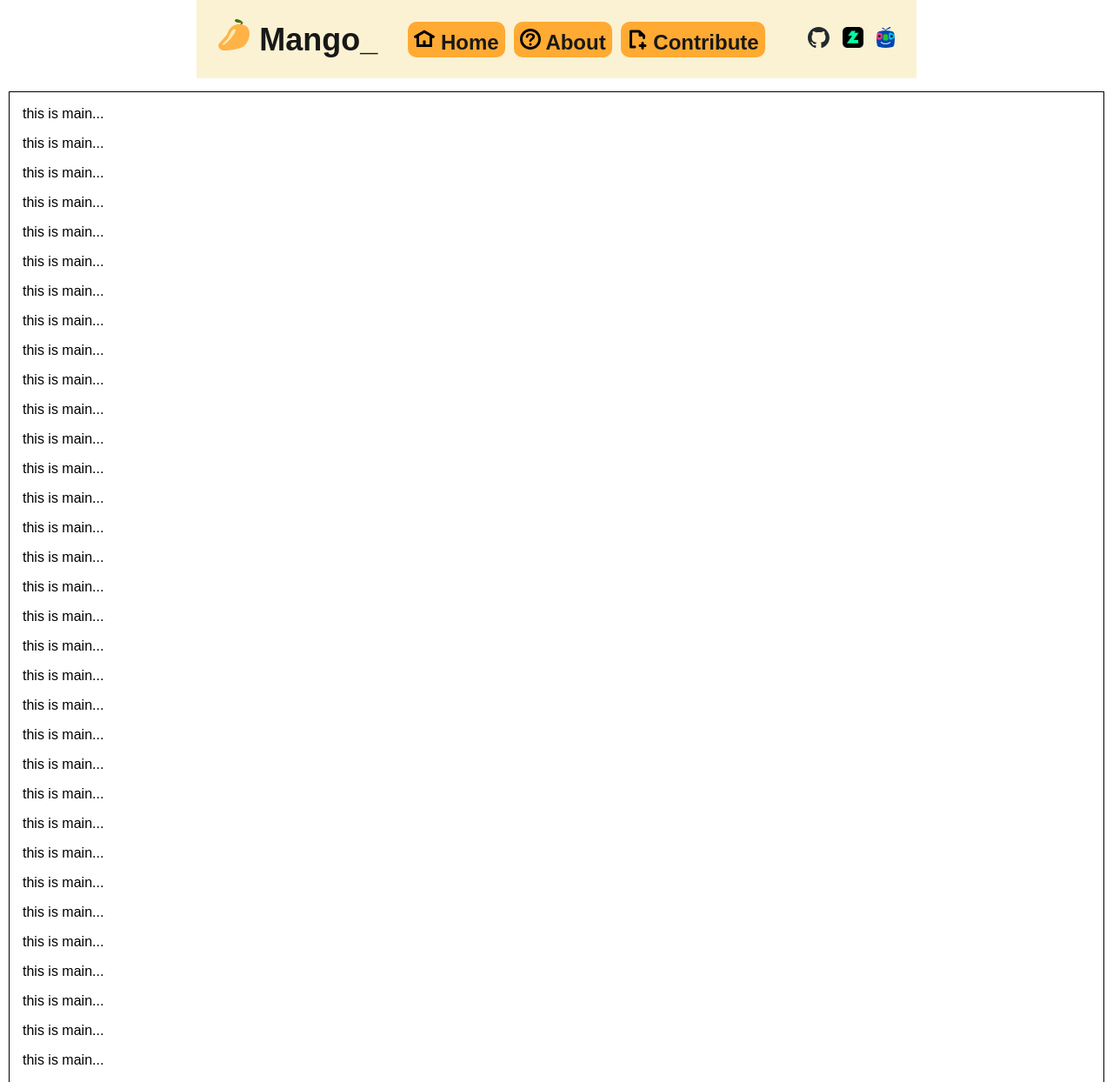
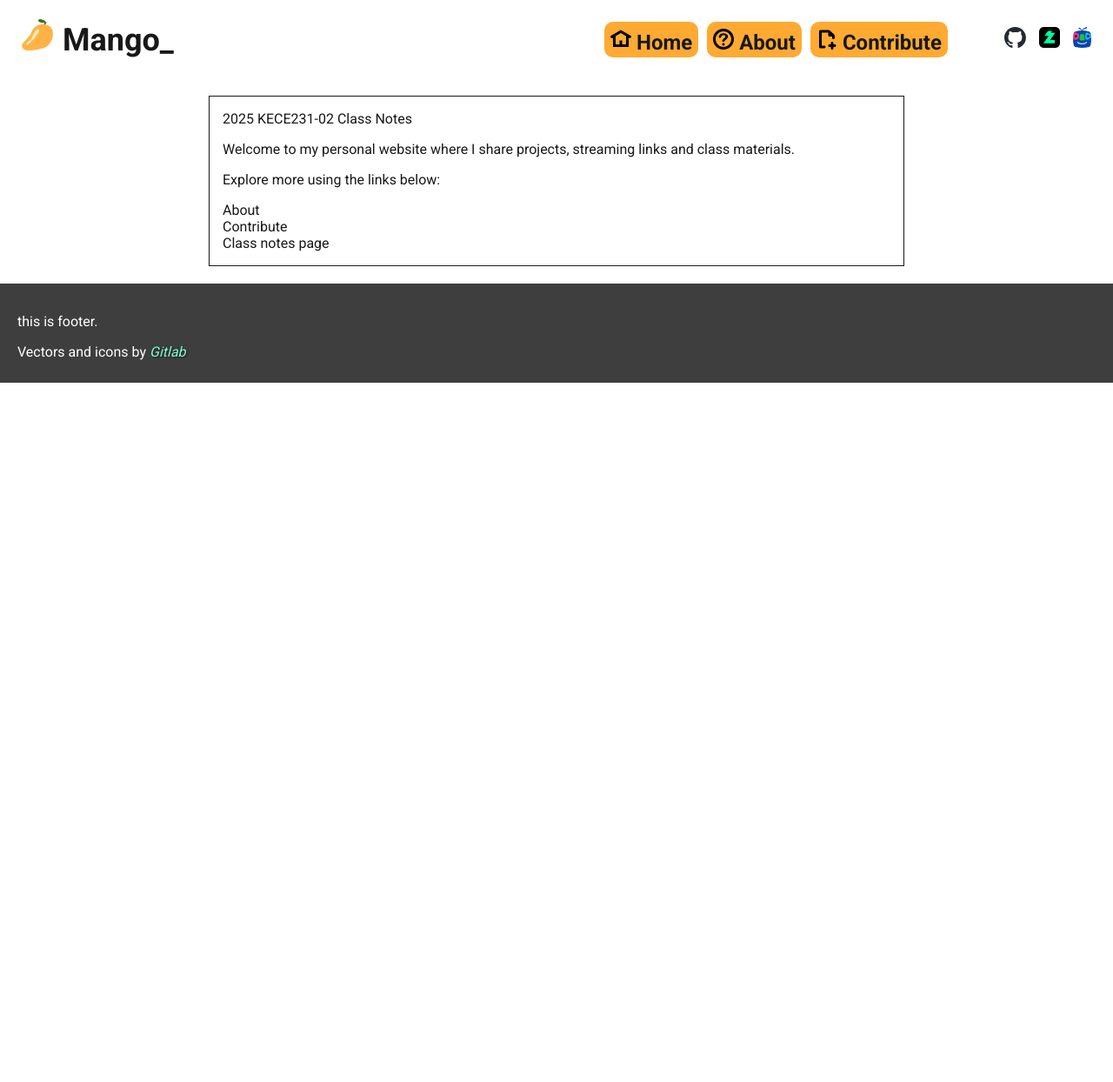
Before and after one commit to Mango-Clark/Mango-Clark.github.io, a website: page index.html in a window 1280 px wide. Shown: the top 1244 px of the page at 87% size. After the commit the page ends 800 px from the top, so only its background shows below. Drawn offline with Linux system fonts and the light colour scheme.

Commit message:
Remove test suite

```diff
--- a/index.html
+++ b/index.html
@@ -2,18 +2,21 @@
 <html lang="en">
 
 <head>
-	<meta charset="utf_8">
+	<meta charset="utf-8">
 	<title>망고_의 홈페이지</title>
-	<link rel="icon" href="image/logo.svg" />
-	<link rel="apple_touch_icon" href="image/logo.svg" />
-	<link rel="stylesheet" href="style.css" />
-	<script defer="defer" src="script.js"></script>
+       <link rel="icon" href="image/logo.svg" />
+       <link rel="apple_touch_icon" href="image/logo.svg" />
+       <link rel="preconnect" href="https://fonts.googleapis.com">
+       <link rel="preconnect" href="https://fonts.gstatic.com" crossorigin>
+       <link href="https://fonts.googleapis.com/css2?family=Roboto:wght@400;700&display=swap" rel="stylesheet">
+       <link rel="stylesheet" href="style.css" />
+       <script defer="defer" src="script.js"></script>
 </head>
 
 <body>
 	<nav class="navigationbar top">
 		<div class="title">
-			<a href="http://Mango_Clark.github.io/index.html">
+                        <a href="/index.html">
 				<img class="logo" src="image/logo.svg" alt="망고_">
 				<span class="title_text">Mango_ </span>
 			</a>
@@ -58,39 +61,14 @@
 	<div class="container">
 		<div class="content">
 			<a id="home"></a>
-			<p>this is main...</p>
-			<p>this is main...</p>
-			<p>this is main...</p>
-			<p>this is main...</p>
-			<p>this is main...</p>
-			<p>this is main...</p>
-			<p>this is main...</p>
-			<p>this is main...</p>
-			<p>this is main...</p>
-			<p>this is main...</p>
-			<p>this is main...</p>
-			<p>this is main...</p>
-			<p>this is main...</p>
-			<p>this is main...</p>
-			<p>this is main...</p>
-			<p>this is main...</p>
-			<p>this is main...</p>
-			<p>this is main...</p>
-			<p>this is main...</p>
-			<p>this is main...</p>
-			<p>this is main...</p>
-			<p>this is main...</p>
-			<p>this is main...</p>
-			<p>this is main...</p>
-			<p>this is main...</p>
-			<p>this is main...</p>
-			<p>this is main...</p>
-			<p>this is main...</p>
-			<p>this is main...</p>
-			<p>this is main...</p>
-			<p>this is main...</p>
-			<p>this is main...</p>
-			<p>this is main...</p>
+                        <p><a href="./2025_KECE231-02_Classnotes.html">2025 KECE231-02 Class Notes</a></p>
+                        <p>Welcome to my personal website where I share projects, streaming links and class materials.</p>
+                        <p>Explore more using the links below:</p>
+                        <ul>
+                                <li><a href="#about">About</a></li>
+                                <li><a href="#contribute">Contribute</a></li>
+                                <li><a href="./2025_KECE231-02_Classnotes.html">Class notes page</a></li>
+                        </ul>
 		</div>
 	</div>
 	<div class="footer">
--- a/style.css
+++ b/style.css
@@ -1,3 +1,11 @@
+:root {
+       --primary-color: #ffaa33;
+       --background-color: #faf2d2;
+       --text-color: #181818;
+       --footer-bg: #3e3e3e;
+       --link-color: aquamarine;
+}
+
 * {
        padding: 0px 0px;
        border: 0px;
@@ -18,7 +26,8 @@ html, body {
        padding: 0;
        height: 100%;
        font-size: 100%;
-	font-family: Arial, Helvetica, sans-serif;
+       font-family: 'Roboto', Arial, Helvetica, sans-serif;
+       color: var(--text-color);
 }
 
 .wrap {
@@ -27,16 +36,32 @@ html, body {
 
 /* navigation bar */
 
-nav {
+.navigationbar {
        position: sticky;
        top: 0;
        height: 90px;
-	background-color: #faf2d2;
-	color: #181818;
+       color: var(--text-color);
         display: flex;
         justify-self: center;
         align-items: center;
         justify-content: space-between;
+        width: 100%;
+        transition: background-color 0.3s ease, box-shadow 0.3s ease;
+}
+
+.navigationbar.top {
+        background-color: transparent;
+}
+
+.navigationbar.active {
+        background-color: rgba(250, 242, 210, 0.85);
+        box-shadow: 0 1px 4px rgba(0, 0, 0, 0.2);
+        backdrop-filter: blur(4px);
+}
+
+.navigationbar.scrolled {
+       background-color: var(--background-color);
+       box-shadow: 0 2px 6px rgba(0, 0, 0, 0.3);
 }
 
 .title {
@@ -81,7 +106,7 @@ nav {
 	flex-direction: column;
 	justify-content: center;
 	align-items: center;
-	background-color: #ffaa33;
+       background-color: var(--primary-color);
        border-radius: 10px;
 }
 
@@ -120,23 +145,26 @@ nav {
 	}
 }
 
+
 .container {
-	padding: 15px 10px;
+       padding: 20px;
+       max-width: 800px;
+       margin: 0 auto;
 }
 
 .content {
-	border: 1px solid;
-	padding-left: 15px;
+       border: 1px solid var(--text-color);
+       padding: 0 15px;
 }
 
 .footer {
        padding: 10px 20px;
-	background-color: #3e3e3e;
+       background-color: var(--footer-bg);
        color: white;
 }
 
 .gitlabicons > a {
-        color: aquamarine;
+       color: var(--link-color);
        font-style: italic;
-        text-shadow: 1px 1px 2px #181818;
+       text-shadow: 1px 1px 2px var(--text-color);
 }
```
Also changed, not shown: 2025_KECE231-02_Classnotes.html (added, +27 -0 lines), package.json (added, +10 -0 lines), README.md, 1 other file. Lines whose indentation alone changed are shown as unchanged.
